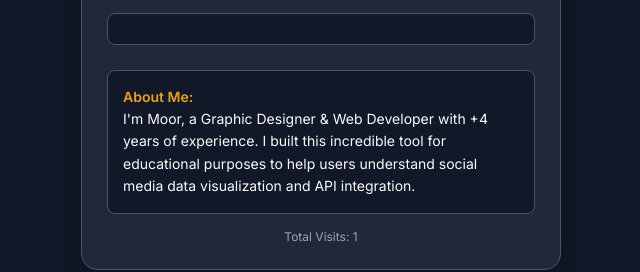
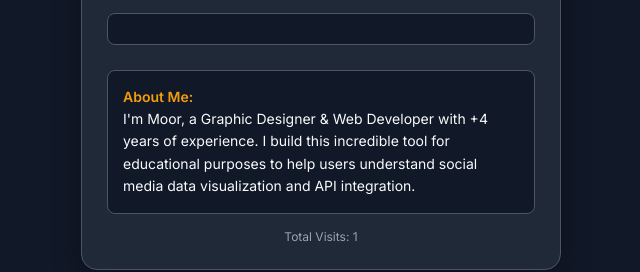
Before and after one commit to convert4free/convert4free, a plain HTML site: page index.html in a window 1280 px wide. Shown: the part 436-708 px from the top of the page, 319-959 px from the left. Drawn offline with Linux system fonts and the light colour scheme.

Commit message:
Update index.html

```diff
--- a/index.html
+++ b/index.html
@@ -196,7 +196,7 @@
     <div class="about-us">
       <strong>About Me:</strong><br>
       I'm Moor, a Graphic Designer & Web Developer with +4 years of experience.
-      I built this incredible tool for educational purposes to help users understand
+      I build this incredible tool for educational purposes to help users understand
       social media data visualization and API integration.
     </div>
 
```
